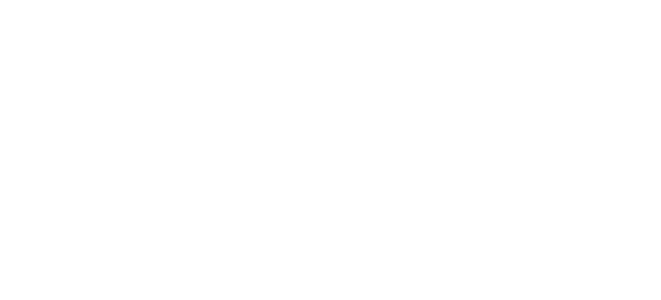
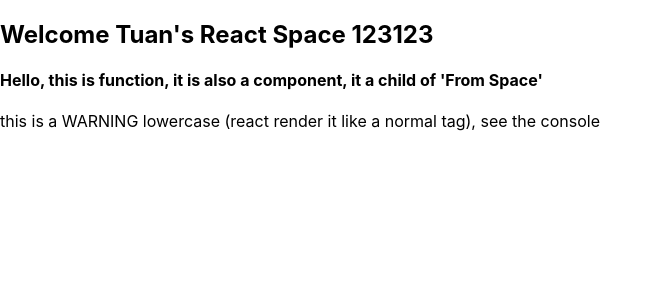
Before and after one commit to hobabe/Reactjs_2022, a React (Create React App) app in the folder Mainconcept/study_reactjs/: page /tuan-react-space in a window 1280 px wide. Before the commit this address had no page. Shown: the top 300 px of the page, without its empty margins (0-661 px from the left). Built offline with nearby package versions, Linux system fonts and the light colour scheme.

Commit message:
[T] - 4. Components and Props

```diff
--- a/Mainconcept/study_reactjs/src/App.js
+++ b/Mainconcept/study_reactjs/src/App.js
@@ -1,9 +1,9 @@
-import logo from './logo.svg';
-import './App.css';
-import React, { Suspense, lazy } from 'react';
-import { BrowserRouter as Router, Routes, Route } from 'react-router-dom';
+import logo from "./logo.svg";
+import "./App.css";
+import React, { Suspense, lazy } from "react";
+import { BrowserRouter as Router, Routes, Route } from "react-router-dom";
 
-const HelloWorld = lazy(() => import('./'));
+const HelloWorld = lazy(() => import("./"));
 
 function App() {
   return (
@@ -13,24 +13,16 @@
         <p>
           Edit <code>src/App.js</code> and save to reload.
         </p>
-        <a
-          className="App-link"
-          href="https://reactjs.org"
-          target="_blank"
-          rel="noopener noreferrer"
-        >
+        <a className="App-link" href="https://reactjs.org" target="_blank" rel="noopener noreferrer">
           Learn React
         </a>
-        <a
-          className="App-link"
-          href="/helloworld"
-          rel="noopener noreferrer"
-        >
-          Go to hello world page
+        <a className="App-link" href="/helloworld" rel="noopener noreferrer">
+          Go to hello world page 1
+        </a>
+        <a className="App-link" href="/tuan-react-space">
+          Go to Tuan's React Space
         </a>
       </header>
-
-
     </div>
   );
 }
--- a/Mainconcept/study_reactjs/src/index.js
+++ b/Mainconcept/study_reactjs/src/index.js
@@ -7,6 +7,10 @@
 import { BrowserRouter, Routes, Route } from "react-router-dom";
 import { createBrowserRouter, RouterProvider } from "react-router-dom";
 
+
+/*We will import under this comment*/
+import TuanReactSpace from "./tuan/TuanReactSpace";
+
 const root = ReactDOM.createRoot(document.getElementById("root"));
 root.render(
   <React.StrictMode>
@@ -14,6 +18,7 @@
       <Routes>
         <Route path="/" element={ <App/>} />
         <Route path="/helloworld" element={ <div>Hello world!</div>} />
+        <Route path="/tuan-react-space" element={ <TuanReactSpace value="'hello'"/> } />
       </Routes>
     </BrowserRouter>
   </React.StrictMode>
--- /dev/null
+++ b/Mainconcept/study_reactjs/src/tuan/TuanReactSpace.jsx
@@ -0,0 +1,14 @@
+import S1IntroducingFunction from "./t-4-components-and-props/S1IntroducingFunction"
+
+export default function TuanReactSpace(){
+    return (
+    <div>
+        <h2>Welcome Tuan's React Space 123123</h2>
+
+        {/* 4.2 t-4-components-and-props */}
+        <S1IntroducingFunction value="'From Space'"/>
+
+        <s1introducingiunction value="'From Space'">this is a WARNING lowercase (react render it like a normal tag), see the console</s1introducingiunction>
+    </div>
+    )
+}
--- /dev/null
+++ b/Mainconcept/study_reactjs/src/tuan/t-4-components-and-props/S1IntroducingFunction.jsx
@@ -0,0 +1,3 @@
+export default function S1IntroducingFunction(props){
+    return <h4>Hello, this is function, it is also a component, it a child of {props.value}</h4>;
+}
```
Also changed, not shown: Mainconcept/study_reactjs/doc/comments.txt (added), 1 other file (tests, documents, lock files or other folders).
